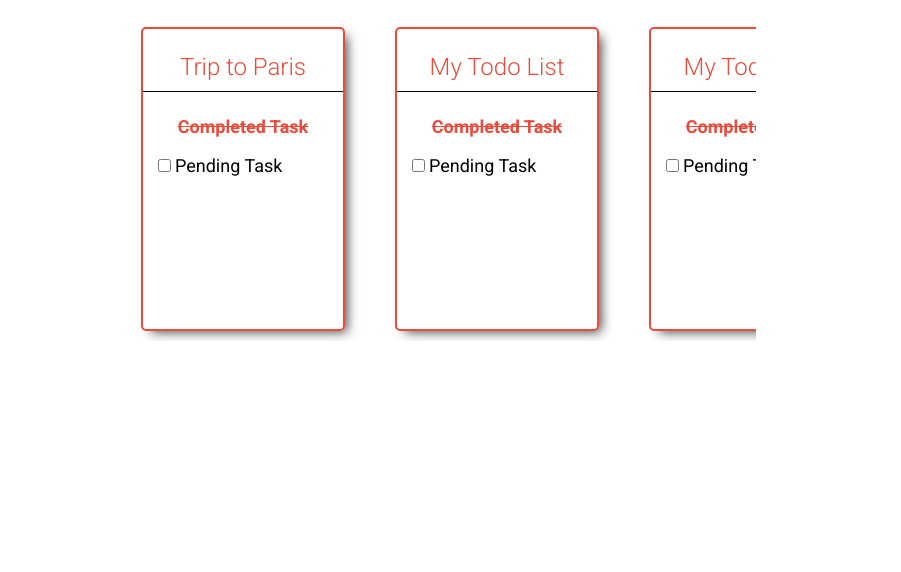
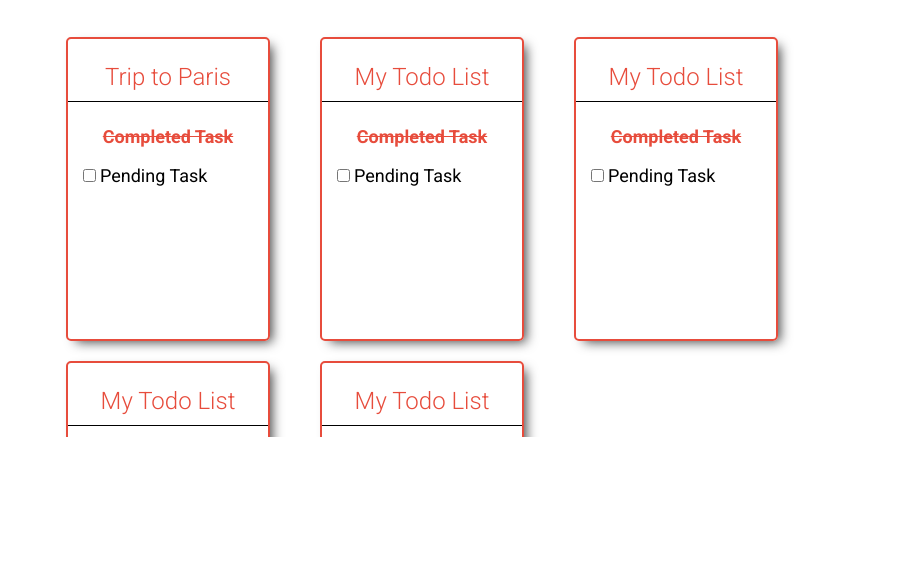
Before and after one commit to chandpratik/TodoList, a plain HTML site: page index.html in a window 1280 px wide. Shown: the part 228-800 px from the top of the page, without its empty margins (184-1085 px from the left). Drawn offline with Linux system fonts and the light colour scheme.

```diff
--- a/style.css
+++ b/style.css
@@ -21,7 +21,7 @@
 }
 
 .container {
-  max-width: 700px;
+  max-width: 850px;
   margin: 0 auto;
   z-index: 0;
 }
@@ -59,11 +59,11 @@
 
 .todo-container {
   display: flex;
-  justify-content: space-between;
+  flex-wrap: wrap;
   align-items: center;
   overflow: scroll;
-  overflow-y: hidden;
-  width: 90%;
+  overflow-x: hidden;
+  height: 400px;
   padding: 10px;
 }
 
@@ -72,7 +72,7 @@
   border-radius: 5px;
   height: 300px;
   min-width: 200px;
-  margin: 0 25px;
+  margin: 10px 25px;
   color: #e74c3c;
   box-shadow: 6px 5px 12px -4px rgba(0, 0, 0, 0.75);
 }
```
